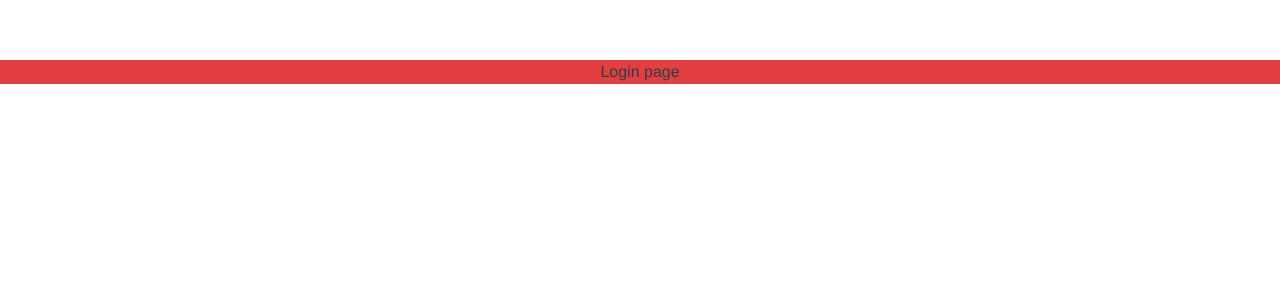
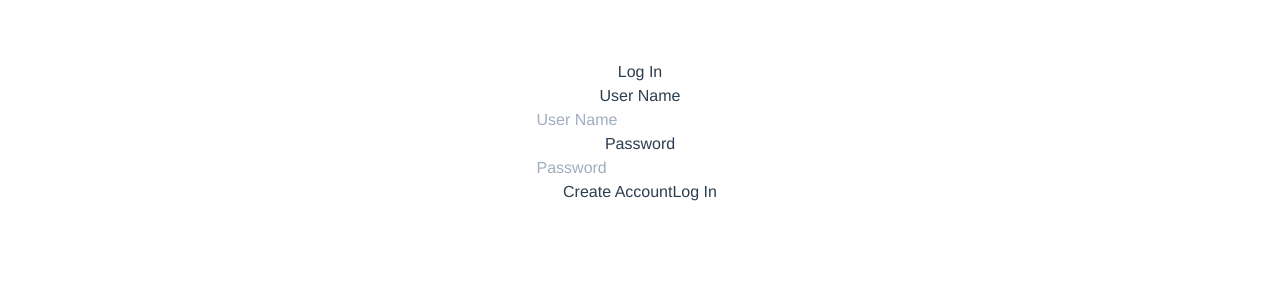
Before and after one commit to JamesSunshine/hackCHCH, a Vue app: page /login in a window 1280 px wide. Shown: the top 300 px of the page. Built offline with nearby package versions, Linux system fonts and the light colour scheme.

Commit message:
Added lolgin page #pear #impleemnt #story[yes] #test

```diff
--- a/package.json
+++ b/package.json
@@ -7,7 +7,6 @@
     "build": "postcss css/tailwind.css -o public/build/tailwind.css",
     "lint": "vue-cli-service lint"
   },
-
   "dependencies": {
     "autoprefixer": "^9.8.6",
     "core-js": "^3.6.5",
--- a/src/components/Login.vue
+++ b/src/components/Login.vue
@@ -1,12 +1,56 @@
 <template>
-    <div class="bg-red-600">
-        <p>Login page</p>
+  <div class="page-wrapper">
+    <div>
+      <div>
+
+        <div>
+          <h2>Log In</h2>
+        </div>
+        <div>
+          <div>
+            <label for="userNameInput" class="tb-input-grid-label tb-label-margin">User Name</label>
+          </div>
+          <div>
+            <input type="email" class="tb-input" id="userNameInput" v-model="userName" placeholder="User Name" required>
+          </div>
+          <div>
+            <label for="passwordInput" class="tb-input-grid-label tb-label-margin">Password</label>
+          </div>
+          <div class="input-grid-field">
+            <input type="password" id="passwordInput" class="tb-input" v-model="password" placeholder="Password" required v-on:keyup.enter="submit">
+
+          </div>
+
+        </div>
+        <div id="tb-footer" class="tb-header-container">
+          <button class="tb-button tb-green-button">Create Account</button>
+          <button type="button" v-on:click="submit">Log In</button>
+        </div>
+
+      </div>
     </div>
+  </div>
+
 </template>
 
 <script>
     export default {
-        name: "Login"
+        name: "Login",
+        userName: "",
+
+      data() {
+          return {
+            userName: "",
+            password: "",
+          }
+      },
+
+      methods: {
+          async submit() {
+            sessionStorage.setItem("userName", this.userName);
+            await this.$router.push({name: "profile"});
+          }
+      }
     }
 </script>
 
--- a/src/router.js
+++ b/src/router.js
@@ -2,10 +2,12 @@ import VueRouter from "vue-router";
 
 import Login from "@/components/Login";
 import HelloWorld from "@/components/HelloWorld";
+import Profile from "@/components/Profile";
 
 const routes = [
     {path: "/", component: HelloWorld, name: "helloworld"},
-    {path: "/login", component: Login, name: "login"}
+    {path: "/login", component: Login, name: "login"},
+    {path: "/profile", component: Profile, name: "profile"}
 ]
 
 const router = new VueRouter(
```
Also changed, not shown: 1 other file (tests, documents, lock files or other folders).
